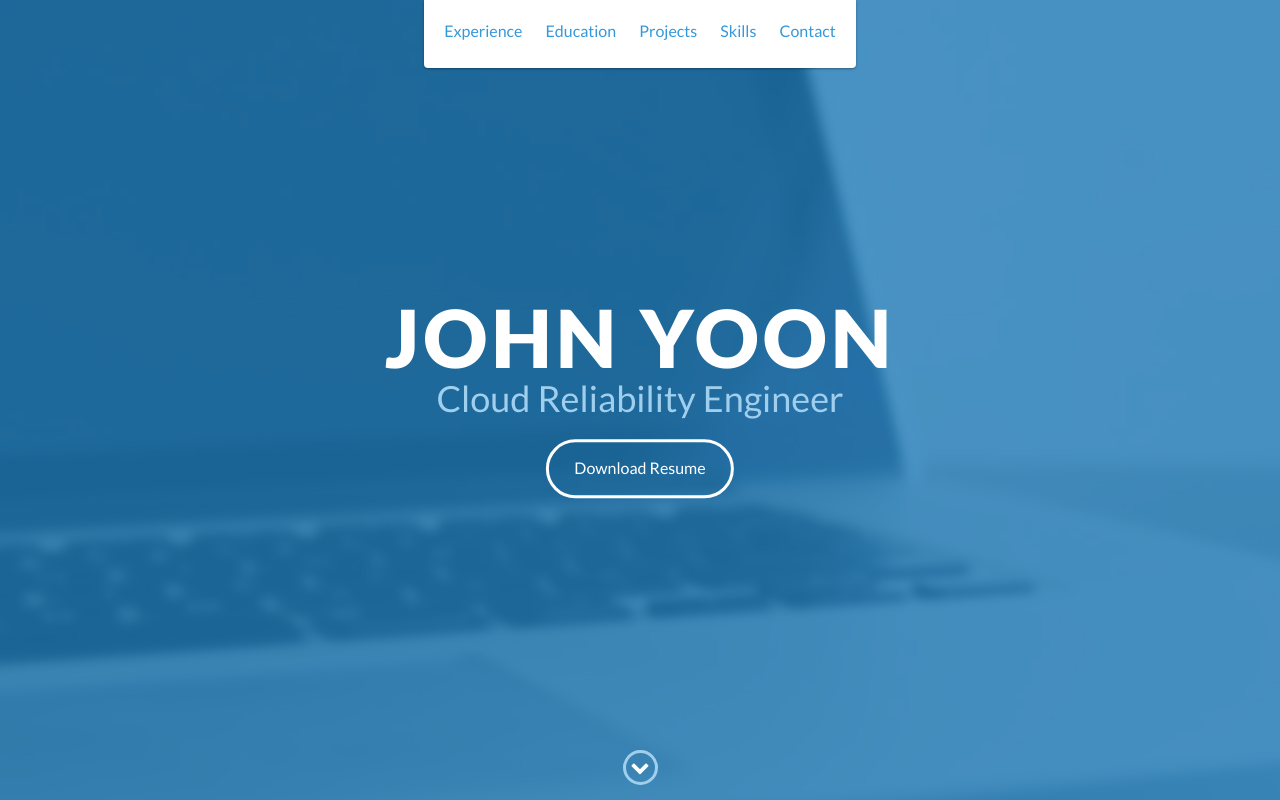
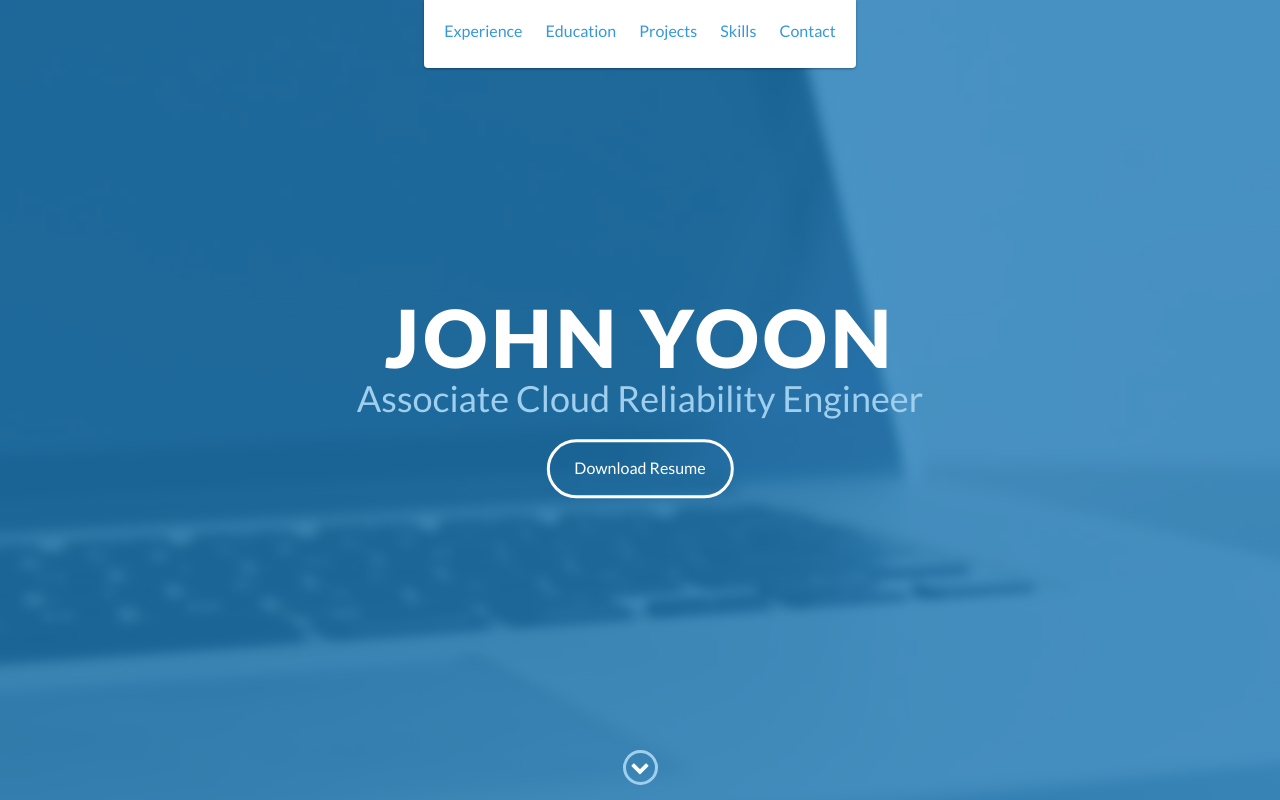
Before and after one commit to JohnYoon13/JohnYoon13.github.io, a website: page index.html in a window 1280 px wide. Shown: the top 800 px of the page. Drawn offline with nearby package versions, Linux system fonts and the light colour scheme.

Commit message:
update title

```diff
--- a/index.html
+++ b/index.html
@@ -46,7 +46,7 @@
     <div id="lead">
         <div id="lead-content">
             <h1>John Yoon</h1>
-            <h2>Cloud Reliability Engineer</h2>
+            <h2>Associate Cloud Reliability Engineer</h2>
             <a href="images/resume.pdf" download="resume.pdf" class="btn-rounded-white">Download Resume</a>
         </div>
         <!-- End #lead-content -->
```
